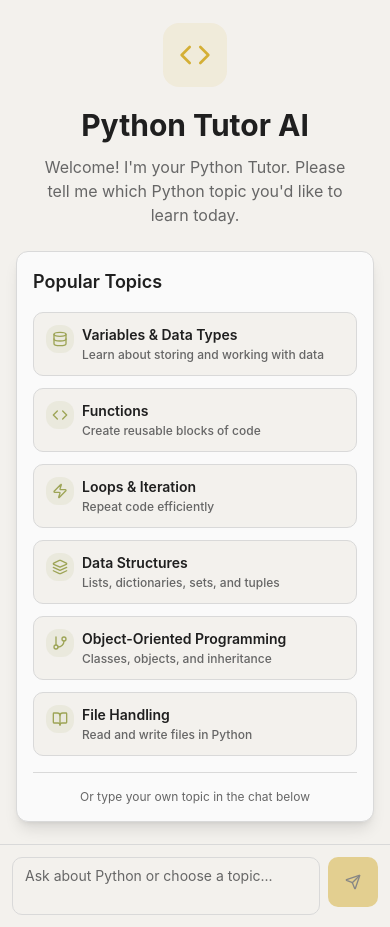
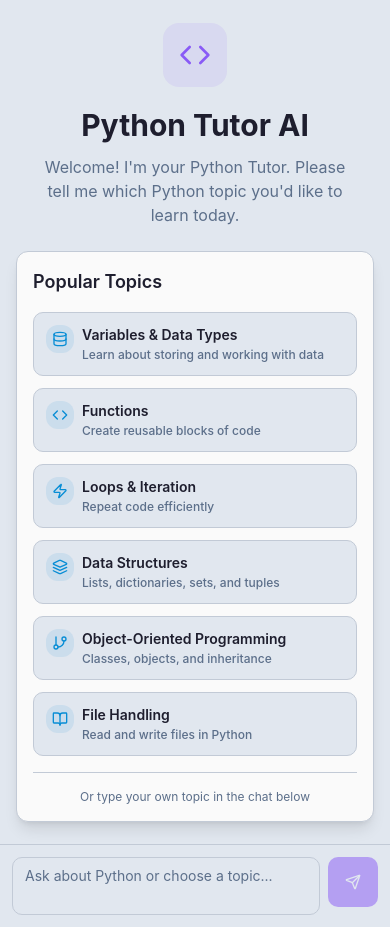
Before and after one commit to tech-akash010/PY-MENTOR, a React (Vite) app: page / in a window 390 px wide. Built offline with nearby package versions, Linux system fonts and the light colour scheme; the HTML template or start-up script is replaced by a standard one.

Commit message:
Apply Slate & Violet theme
Update UI to Slate & Violet palette with dark slate background, muted charcoal surface, soft violet primary, aqua blue accent, and light text. Implement responsive adjustments and semantic tokens to reflect new theme across components.

```diff
--- a/src/index.css
+++ b/src/index.css
@@ -8,74 +8,74 @@ All colors MUST be HSL.
 
 @layer base {
   :root {
-    /* Dark Academia - Light Mode (Warm Scholarly) */
-    --background: 40 20% 94%; /* Warm Off-White */
-    --foreground: 0 0% 12%; /* Deep Charcoal */
+    /* Slate & Violet - Light Mode (Elegant Soft) */
+    --background: 214 32% 91%; /* Light Gray */
+    --foreground: 240 21% 15%; /* Dark Slate */
 
     --card: 0 0% 98%;
-    --card-foreground: 0 0% 12%;
+    --card-foreground: 240 21% 15%;
 
     --popover: 0 0% 98%;
-    --popover-foreground: 0 0% 12%;
+    --popover-foreground: 240 21% 15%;
 
-    --primary: 46 65% 52%; /* Gold Accent #D4AF37 */
-    --primary-foreground: 0 0% 12%;
+    --primary: 258 90% 66%; /* Soft Violet #8B5CF6 */
+    --primary-foreground: 214 32% 91%;
 
-    --secondary: 0 0% 20%; /* Warm Graphite */
-    --secondary-foreground: 60 56% 91%;
+    --secondary: 240 18% 20%; /* Muted Charcoal */
+    --secondary-foreground: 214 32% 91%;
 
-    --muted: 0 0% 88%;
-    --muted-foreground: 0 0% 40%;
+    --muted: 215 20% 85%;
+    --muted-foreground: 215 20% 45%;
 
-    --accent: 65 31% 49%; /* Muted Olive #9CA356 */
-    --accent-foreground: 0 0% 12%;
+    --accent: 201 94% 43%; /* Aqua Blue #068BD4 */
+    --accent-foreground: 214 32% 91%;
 
     --destructive: 0 84.2% 60.2%;
     --destructive-foreground: 210 40% 98%;
 
-    --border: 0 0% 85%;
-    --input: 0 0% 85%;
-    --ring: 46 65% 52%;
+    --border: 215 20% 80%;
+    --input: 215 20% 80%;
+    --ring: 258 90% 66%;
 
     --radius: 0.75rem;
 
     /* Code block styling */
-    --code-bg: 0 0% 12%;
-    --code-text: 60 56% 91%;
+    --code-bg: 240 21% 15%;
+    --code-text: 214 32% 91%;
 
     /* Transitions */
     --transition-smooth: all 0.3s cubic-bezier(0.4, 0, 0.2, 1);
   }
 
   .dark {
-    /* Dark Academia - Dark Mode (Cozy & Focused) */
-    --background: 0 0% 7%; /* Deep Charcoal #121212 */
-    --foreground: 60 56% 91%; /* Cream White #F5F5DC */
+    /* Slate & Violet - Dark Mode (Elegant & Youthful) */
+    --background: 240 21% 15%; /* Dark Slate #1E1E2E */
+    --foreground: 214 32% 91%; /* Light Gray #E2E8F0 */
 
-    --card: 0 0% 12%; /* Warm Graphite #1E1E1E */
-    --card-foreground: 60 56% 91%;
+    --card: 240 18% 20%; /* Muted Charcoal #2A2A3C */
+    --card-foreground: 214 32% 91%;
 
-    --popover: 0 0% 12%;
-    --popover-foreground: 60 56% 91%;
+    --popover: 240 18% 20%;
+    --popover-foreground: 214 32% 91%;
 
-    --primary: 46 65% 52%; /* Gold Accent #D4AF37 */
-    --primary-foreground: 0 0% 12%;
+    --primary: 258 90% 66%; /* Soft Violet #8B5CF6 */
+    --primary-foreground: 214 32% 91%;
 
-    --secondary: 0 0% 20%; /* Warm Graphite Lighter */
-    --secondary-foreground: 60 56% 91%;
+    --secondary: 240 18% 25%;
+    --secondary-foreground: 214 32% 91%;
 
-    --muted: 0 0% 18%;
-    --muted-foreground: 0 0% 74%; /* Taupe Gray #BDBDBD */
+    --muted: 240 18% 22%;
+    --muted-foreground: 215 20% 65%; /* Medium Gray #94A3B8 */
 
-    --accent: 65 31% 49%; /* Muted Olive #9CA356 */
-    --accent-foreground: 0 0% 7%;
+    --accent: 201 94% 43%; /* Aqua Blue #068BD4 */
+    --accent-foreground: 214 32% 91%;
 
     --destructive: 0 62.8% 30.6%;
     --destructive-foreground: 210 40% 98%;
 
-    --border: 0 0% 18%;
-    --input: 0 0% 18%;
-    --ring: 46 65% 60%;
+    --border: 240 18% 25%;
+    --input: 240 18% 25%;
+    --ring: 258 90% 70%;
   }
 }
 
```
